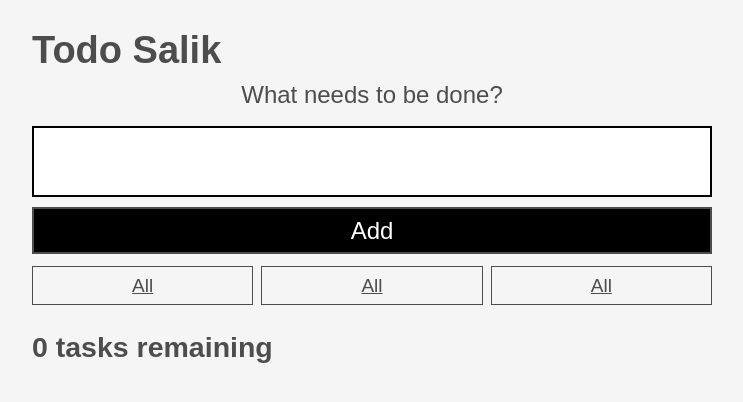
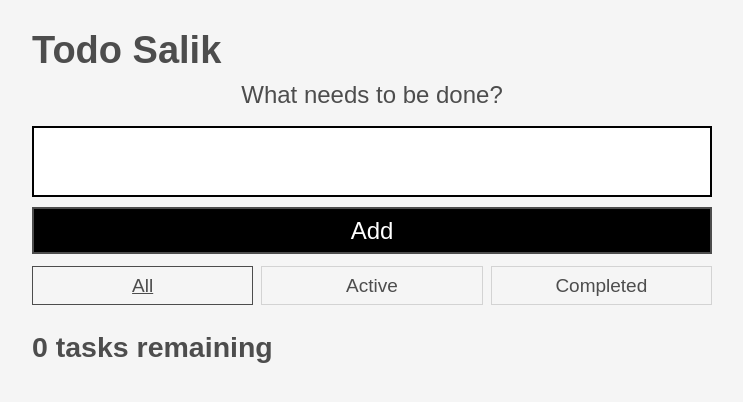
Before and after one commit to salikzquidz/ToDoApp_React_01, a React (Create React App) app: page / in a window 1280 px wide. Shown: the top 402 px of the page, without its empty margins (268-1011 px from the left). Built offline with nearby package versions, Linux system fonts and the light colour scheme.

Commit message:
filter function

```diff
--- a/src/App.js
+++ b/src/App.js
@@ -5,8 +5,21 @@
 import React, { useState } from 'react'
 import { nanoid } from 'nanoid';
 
+//part filter ni xfaham
+const FILTER_MAP = {
+  All : () => true,
+  Active : task => !task.completed,
+  Completed : task => task.completed
+}
+
+const FILTER_NAMES = Object.keys(FILTER_MAP);
+
 function App(props) {
   const [tasks,setTasks] = useState([])
+
+  const [filter,setFilter] = useState('All')
+
+  const filterList = FILTER_NAMES.map(name => (<FilterButton key={name} name={name} isPressed={name === filter} setFilter={setFilter} />))
 
   //guna kaedah sendiri XD - guna find
   function toggleTaskCompleted(id){
@@ -66,7 +79,8 @@
 
 
   console.log(tasks)
-  const taskLists = tasks.map(task => <Todo name={task.name} id={task.id} completed={task.completed} key={task.id} toggleTaskCompleted={toggleTaskCompleted} deleteTask={deleteTask}
+  const taskLists = tasks.filter(FILTER_MAP[filter])
+                          .map(task => <Todo name={task.name} id={task.id} completed={task.completed} key={task.id} toggleTaskCompleted={toggleTaskCompleted} deleteTask={deleteTask}
                                         editTask={editTask}/>)
 
   const taskRemaining = tasks.length;
@@ -80,9 +94,10 @@
       <Form addTask={addTask} />
 
       <div className="filters btn-group stack-exception">
+        {/* <FilterButton/>
         <FilterButton/>
-        <FilterButton/>
-        <FilterButton/>
+        <FilterButton/> */}
+        {filterList}
       </div>
 
       <h2 id="list-heading">
--- a/src/components/FilterButton.js
+++ b/src/components/FilterButton.js
@@ -1,11 +1,11 @@
 import React from 'react'
 
-function FilterButton() {
+function FilterButton(props) {
     return (
         <>
-            <button type="button" className="btn toggle-btn" aria-pressed="true">
+            <button type="button" className="btn toggle-btn" aria-pressed={props.isPressed} onClick={()=>{props.setFilter(props.name)}}>
             <span className="visually-hidden">Show </span>
-            <span>all</span>
+            <span>{props.name}</span>
             <span className="visually-hidden"> tasks</span>
             </button>
         </>
```
